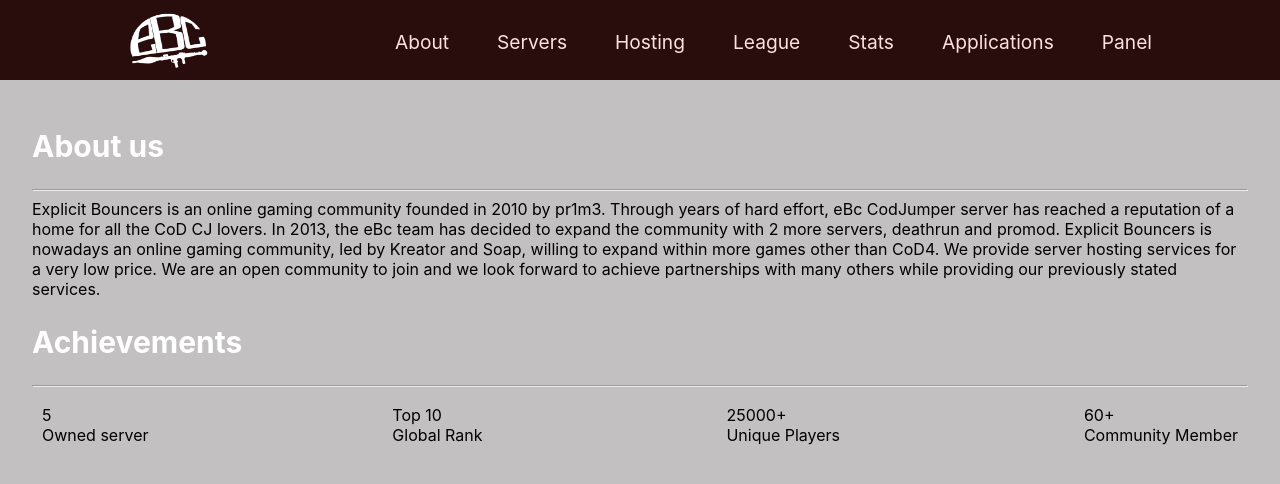
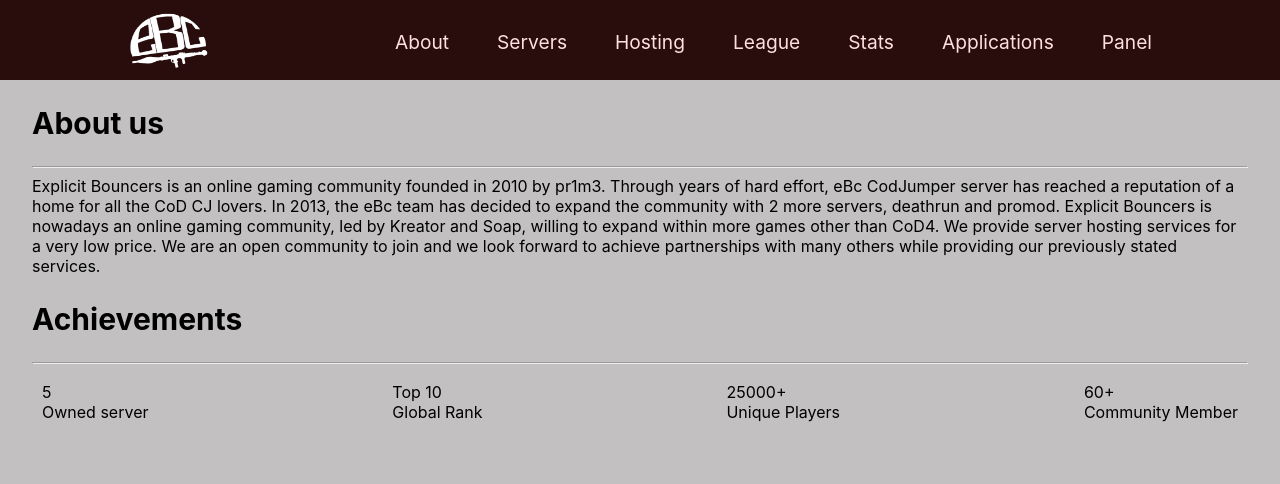
Before and after one commit to kristiandz/ebc-website, a React (Create React App) app: page / in a window 1280 px wide. Shown: the top 484 px of the page. Built offline with nearby package versions, Linux system fonts and the light colour scheme.

Commit message:
CSS Tweaks

```diff
--- a/src/components/applicationItems/ApplicationComment.module.css
+++ b/src/components/applicationItems/ApplicationComment.module.css
@@ -1,6 +1,6 @@
 .container{
     color: rgb(1, 31, 31);
-    background-color: rgb(243, 234, 234);
+    background-color: rgb(233, 233, 233);
     transition-duration: 0.5s;
     display: flex;
     justify-content: left;
--- a/src/components/layout/Layout.module.css
+++ b/src/components/layout/Layout.module.css
@@ -1,5 +1,5 @@
 .main {
-  margin: 3rem auto;
+  margin: 1rem auto;
   width: 100%;
   max-width: 95%;
 }
--- a/src/pages/Home.module.css
+++ b/src/pages/Home.module.css
@@ -3,7 +3,7 @@
 }
 
 .home h2 {
-  color: white;
+  color: rgb(0, 0, 0);
   font-size: 30px;
 }
 
```
